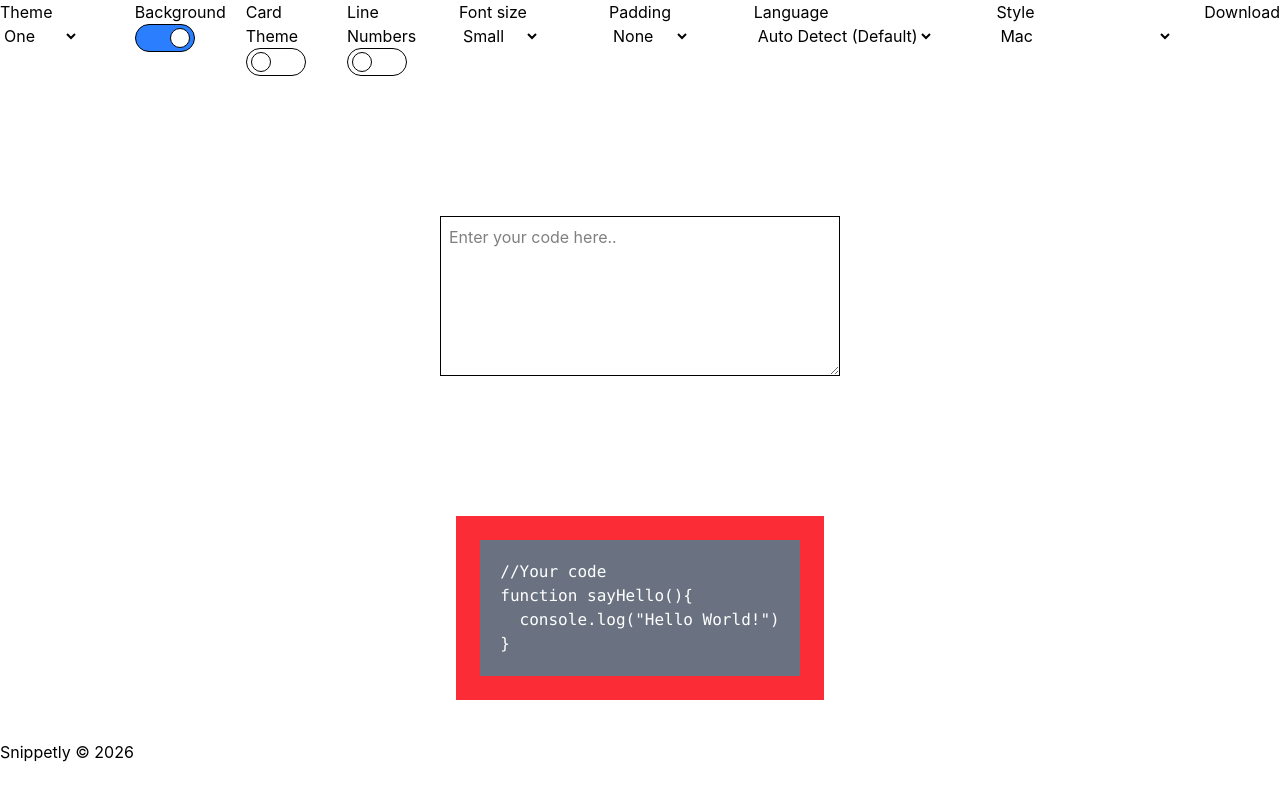
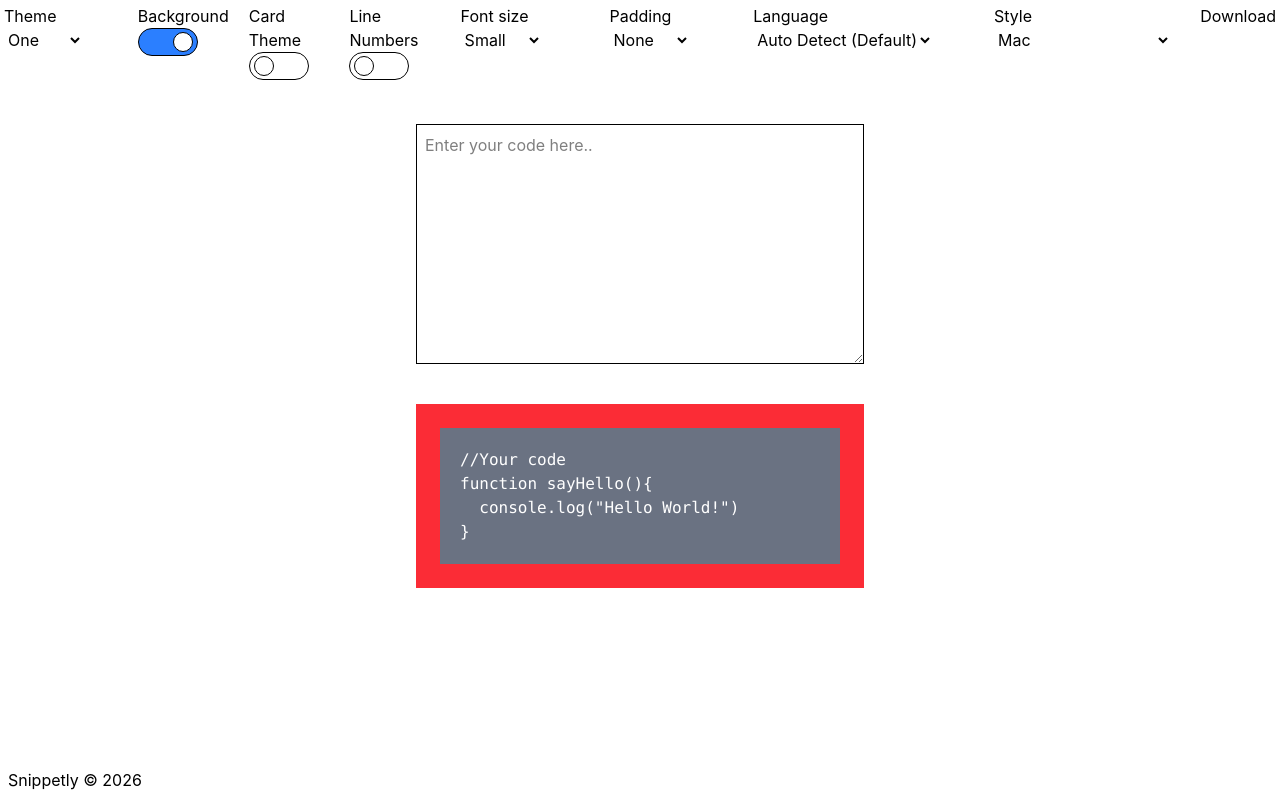
Before and after one commit to aru-shi2/Snippetly, a React app in the folder Frontend/: page /snippet in a window 1280 px wide. Built offline with nearby package versions, Linux system fonts and the light colour scheme; the HTML template or start-up script is replaced by a standard one.

Commit message:
add bg toggle function

```diff
--- a/Frontend/src/Components/Snippets.jsx
+++ b/Frontend/src/Components/Snippets.jsx
@@ -13,7 +13,7 @@ const Snippets = () => {
 
   return (
     <div className="h-screen flex flex-col gap-10">
-      <div className="topp flex gap-5">
+      <div className="topp flex gap-5 p-1">
         <div className="theme">
           <label htmlFor="Colour">Theme</label>
           <select name="Colour" id="Colour">
@@ -87,19 +87,19 @@ const Snippets = () => {
         </div>
       </div>
 
-        <div className="txt flex h-[45%] items-center justify-center ">
+        <div className="txt min-w-md min-h-[30%] max-w-3xl flex mx-auto justify-center ">
         <textarea
         onChange={(e)=>settext(e.target.value)}
-          className="min-h-40 min-w-100 border p-2"
+          className="w-full border p-2"
           name=""
           id=""
           placeholder="Enter your code here.."
         ></textarea>
       </div>
 
-      <div className="preview flex max-w-3xl mx-auto justify-center">
-        <div className="bg-red-500 p-6 flex justify-center items-center">
-          <pre className="bg-gray-500 overflow-x-auto w-full flex items-center text-white whitespace-pre-wrap font-mono p-5">
+      <div className="preview flex min-w-md h-auto mx-auto justify-center">
+      <div className={`${bgToggle?"bg-red-500":"bg-transparent"} w-full p-6 flex justify-center items-center`}>
+          <pre className="visible bg-gray-500 overflow-x-auto w-full flex items-center text-white whitespace-pre-wrap font-mono p-5">
             <code>
               {text?text:`//Your code
 function sayHello(){
@@ -110,7 +110,7 @@ function sayHello(){
         </div>
       </div>
 
-      <div className="foot bottom-0">
+      <div className="foot bottom-0 fixed p-2">
         <Footer/>
       </div>
     </div>
```
